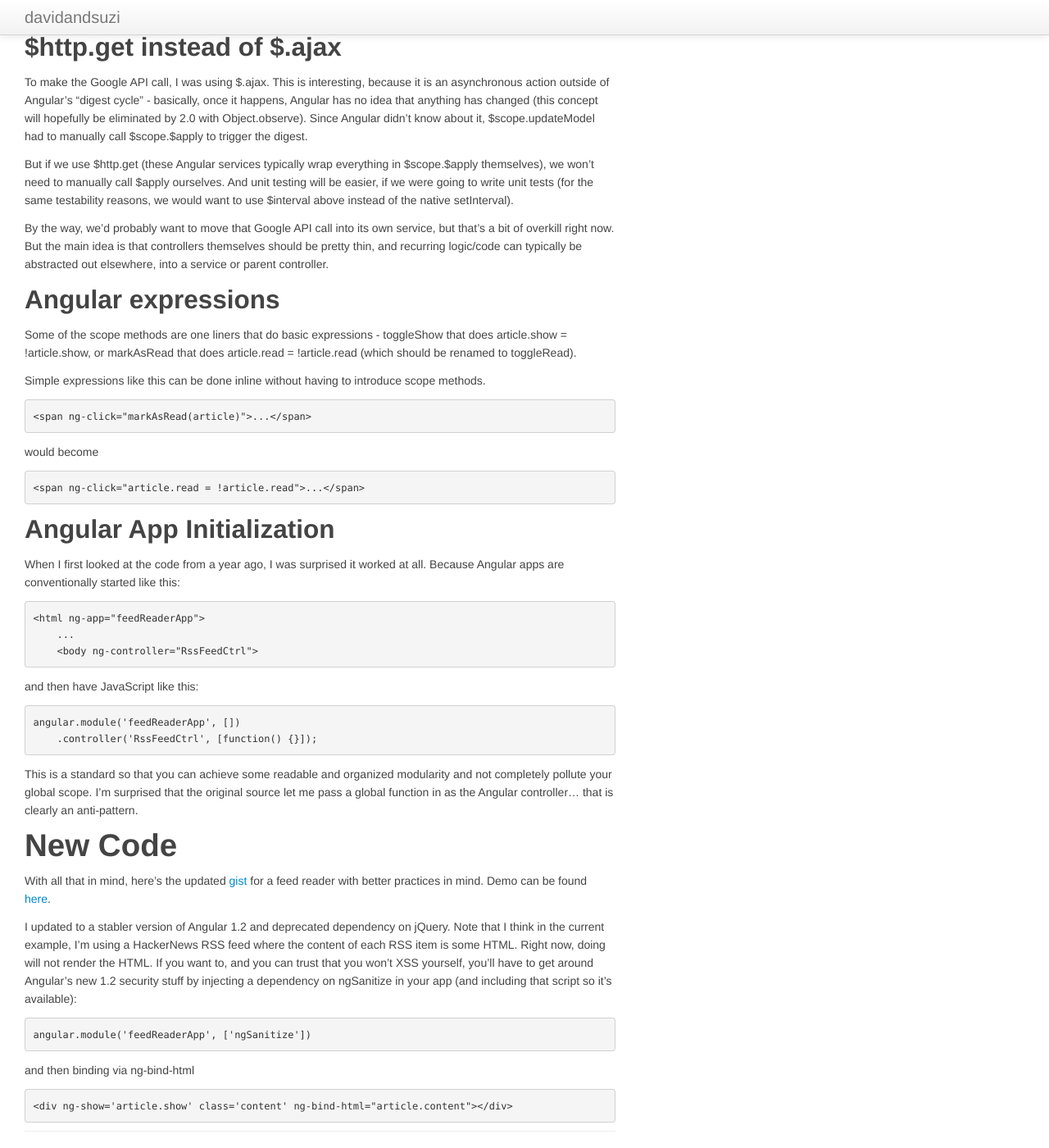
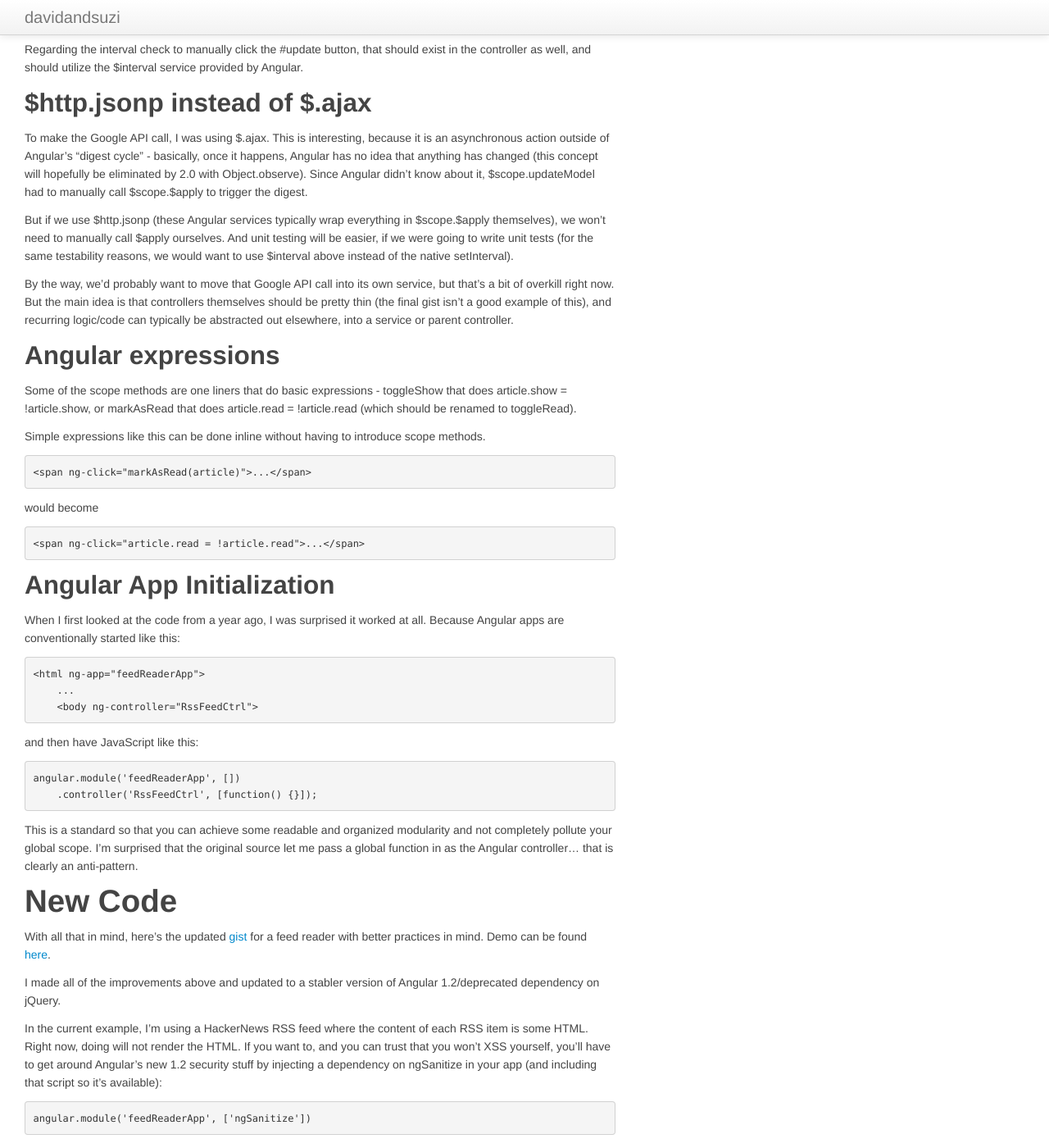
Before and after one commit to davidchang/davidandsuzi.com, a Jekyll site: the page built from _posts/2014-05-16-revisiting-last-years-angularjs-feed-reader.md, in a window 1280 px wide and 1400 px high, scrolled down 1348 px. Shown: the whole window at 82% size. Built offline with Jekyll 4.4.1, drawn with Linux system fonts in a browser that asks for light colours; some of the changed text lies outside the part shown.

Commit message:
finishing touches on new posts

```diff
--- a/_posts/2014-05-16-revisiting-last-years-angularjs-feed-reader.md
+++ b/_posts/2014-05-16-revisiting-last-years-angularjs-feed-reader.md
@@ -11,6 +11,10 @@
 published: true
 category: David
 ---
+**Updated gist**: [https://gist.github.com/davidchang/078d74c3bc68e40dd4a9](https://gist.github.com/davidchang/078d74c3bc68e40dd4a9)
+
+**Updated demo**: [davidandsuzi.com/misc/feed-reader/v2.html](/misc/feed-reader/v2.html)
+
 The first real project I did with Angular was documented a year ago in this [blog post](/building-a-feed-reader-with-angularjs/). It was a really simple app that illustrated the power and potential of Angular, but since I've been working in Angular for the past year, I recently revisited this article and noticed a handful of anti-patterns.
 
 If you don't go back and read that post, I don't blame you. It's long.
@@ -62,14 +66,14 @@
 Regarding the interval check to manually click the #update button, that should exist in the controller as well, and should utilize the $interval service provided by Angular.
 
 
-$http.get instead of $.ajax
+$http.jsonp instead of $.ajax
 ---------------------------
 
 To make the Google API call, I was using $.ajax. This is interesting, because it is an asynchronous action outside of Angular's "digest cycle" - basically, once it happens, Angular has no idea that anything has changed (this concept will hopefully be eliminated by 2.0 with Object.observe). Since Angular didn't know about it, $scope.updateModel had to manually call $scope.$apply to trigger the digest.
 
-But if we use $http.get (these Angular services typically wrap everything in $scope.$apply themselves), we won't need to manually call $apply ourselves. And unit testing will be easier, if we were going to write unit tests (for the same testability reasons, we would want to use $interval above instead of the native setInterval).
+But if we use $http.jsonp (these Angular services typically wrap everything in $scope.$apply themselves), we won't need to manually call $apply ourselves. And unit testing will be easier, if we were going to write unit tests (for the same testability reasons, we would want to use $interval above instead of the native setInterval).
 
-By the way, we'd probably want to move that Google API call into its own service, but that's a bit of overkill right now. But the main idea is that controllers themselves should be pretty thin, and recurring logic/code can typically be abstracted out elsewhere, into a service or parent controller.
+By the way, we'd probably want to move that Google API call into its own service, but that's a bit of overkill right now. But the main idea is that controllers themselves should be pretty thin (the final gist isn't a good example of this), and recurring logic/code can typically be abstracted out elsewhere, into a service or parent controller.
 
 
 Angular expressions
@@ -107,7 +111,9 @@
 
 With all that in mind, here's the updated [gist](https://gist.github.com/davidchang/078d74c3bc68e40dd4a9) for a feed reader with better practices in mind. Demo can be found [here](/misc/feed-reader/v2.html).
 
-I updated to a stabler version of Angular 1.2 and deprecated dependency on jQuery. Note that I think in the current example, I'm using a HackerNews RSS feed where the content of each RSS item is some HTML. Right now, doing {{article.content}} will not render the HTML. If you want to, and you can trust that you won't XSS yourself, you'll have to get around Angular's new 1.2 security stuff by injecting a dependency on ngSanitize in your app (and including that script so it's available):
+I made all of the improvements above and updated to a stabler version of Angular 1.2/deprecated dependency on jQuery.
+
+In the current example, I'm using a HackerNews RSS feed where the content of each RSS item is some HTML. Right now, doing {{article.content}} will not render the HTML. If you want to, and you can trust that you won't XSS yourself, you'll have to get around Angular's new 1.2 security stuff by injecting a dependency on ngSanitize in your app (and including that script so it's available):
 
     angular.module('feedReaderApp', ['ngSanitize'])
 
```
Also changed, not shown: _posts/2013-01-04-building-a-feed-reader-with-angularjs.html (+6 -1 lines), Gemfile.lock (added).
